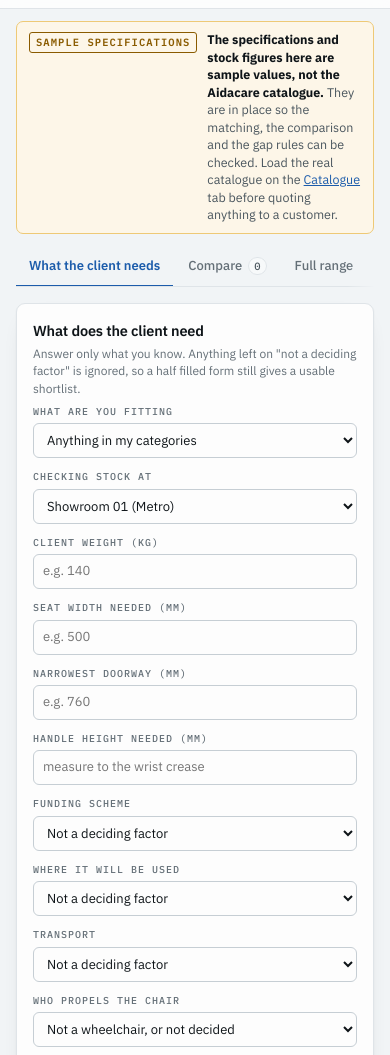
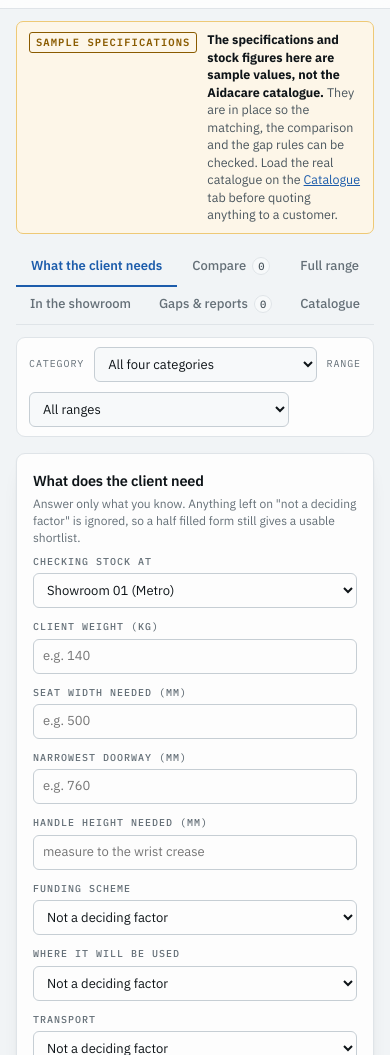
Before and after one commit to ptomazetti/aidacare, a plain HTML site: page index.html in a window 390 px wide. Shown: the part 45-1100 px from the top of the page. Drawn offline with Linux system fonts and the light colour scheme.

Commit message:
Fix the menu, add a range selector on every tab, and give every product a picture
The menu was cut off below 768px. At phone width four of the six items
sat off the right edge with only horizontal scroll to reach them, so
half the tool was effectively unreachable. It now wraps instead of
scrolling and every item is visible at every width.

There was also no way to choose a category or range except by going
back to the client form. The Full range tab simply stacked all four
categories, nearly 4000 px of page. A category and range selector now
sits under the menu on every tab and narrows the results, the matrix,
the showroom list and the search together. Choosing Manual Wheelchairs
takes the matrix from 3953 px to 1343 px, and the range list repopulates
per category. The category question has moved out of the client form,
so it is asked in one place rather than two.

Every product now carries a picture. Until real photography exists that
is a generic line illustration of the product type, drawn per family
with per model exceptions for the forearm walker, the bariatric items
and the ring cushion. It is never presented as a photo of a specific
model, and an uploaded photo replaces it everywhere.

Verified: no menu item cut off at 1280, 900, 768, 600 or 390; scope
holds across tabs; 79 illustrations with no empty placeholders; no
contrast failures in light, dark or phone; no errors or overflow.

Co-Authored-By: Claude Opus 5 <noreply@anthropic.com>
Claude-Session: https://claude.ai/code/session_019EqW6HvyyCRsVCcEprpFfA

```diff
--- a/index.html
+++ b/index.html
@@ -162,12 +162,13 @@ button,select,input,textarea{font:inherit;color:inherit}
 
 /* ---------- tabs ---------- */
 .tabs{
-  display:flex;gap:2px;margin-block:14px 0;overflow-x:auto;scrollbar-width:thin;
+  display:flex;flex-wrap:wrap;gap:2px;margin-block:14px 0;
   border-bottom:1px solid var(--line);
-  -webkit-overflow-scrolling:touch;
-  mask-image:linear-gradient(to right,#000 calc(100% - 26px),transparent 100%);
-}
-@media (min-width:900px){.tabs{mask-image:none}}
+}
+@media (max-width:620px){
+  .tabs{gap:0}
+  .tab{flex:1 1 auto;text-align:center;padding-inline:10px;font-size:12.5px}
+}
 .tab{
   border:0;background:none;padding:9px 13px;cursor:pointer;white-space:nowrap;
   font-size:13px;font-weight:500;color:var(--ink-muted);
@@ -500,6 +501,10 @@ svg.chart text{font-family:var(--sans);fill:var(--ink-muted)}
   width:66px;height:66px;flex:none;border-radius:7px;object-fit:cover;
   background:var(--surface-2);border:1px solid var(--line);
 }
+.thumb--art{
+  color:var(--ink-2);padding:5px;background:var(--surface-2);
+  border:1px solid var(--line);border-radius:7px;
+}
 .thumb--empty{
   display:flex;align-items:center;justify-content:center;
   font-family:var(--mono);font-size:13px;font-weight:600;color:var(--ink-muted);
@@ -559,6 +564,21 @@ table.mx{table-layout:fixed;min-width:780px}
 .mx__sku{font-family:var(--mono);font-size:10.5px;color:#5a656b;margin-bottom:4px}
 .mx__reasons{margin:0 0 5px;padding-left:15px;font-size:11.5px;line-height:1.45}
 .mx__reasons li{margin-bottom:2px}
+.scope{
+  display:flex;gap:10px;align-items:center;flex-wrap:wrap;
+  padding:9px 12px;margin-top:12px;border:1px solid var(--line);
+  border-radius:9px;background:var(--surface);
+}
+.scope__label{
+  font-family:var(--mono);font-size:10px;letter-spacing:.09em;text-transform:uppercase;
+  color:var(--ink-muted);white-space:nowrap;
+}
+.scope select{
+  padding:7px 9px;border:1px solid var(--rule);border-radius:6px;
+  background:var(--surface-2);font-size:13px;min-width:0;flex:1 1 160px;max-width:260px;
+}
+.scope__note{font-size:11.5px;color:var(--ink-muted);margin-left:auto;white-space:nowrap}
+@media (max-width:620px){.scope__note{display:none}}
 .findbar{
   display:flex;gap:10px;align-items:center;flex-wrap:wrap;margin-bottom:12px;
   padding:10px 12px;border:1px solid var(--line);border-radius:9px;background:var(--surface);
@@ -607,6 +627,8 @@ table.mx{table-layout:fixed;min-width:780px}
     <button class="tab" role="tab" data-view="gaps" aria-selected="false">Gaps &amp; reports<span class="tab__count" id="cntGaps">0</span></button>
     <button class="tab" role="tab" data-view="data" aria-selected="false">Catalogue</button>
   </nav>
+
+  <div class="scope" id="scopeBar"></div>
 
   <div class="panels">
     <section id="view-match" role="tabpanel"></section>
@@ -842,7 +864,7 @@ function buildAvailability(){
 /* ---------- what the client needs ---------- */
 const FUNDING = ["NDIS","DVA","Aged Care Package","Private"];
 const BLANK_NEED = {
-  cat:"ALL", userWeight:"", seatWidth:"", doorway:"", handleHeight:"",
+  cat:"ALL", family:"ALL", userWeight:"", seatWidth:"", doorway:"", handleHeight:"",
   env:"Any", transport:"Any", propel:"Any", wrists:"Any", risk:"Any",
   funding:"Any", budget:"", notes:"", clientRef:"", preparedBy:""
 };
@@ -951,7 +973,9 @@ function sortResults(list, how){
 }
 
 function scope(need){
-  return PRODUCTS.filter(p => need.cat === "ALL" || p.cat === need.cat);
+  return PRODUCTS.filter(p =>
+    (need.cat === "ALL" || p.cat === need.cat) &&
+    (need.family === "ALL" || p.family === need.family));
 }
 function assess(need){
   const list = scope(need).map(p => evaluate(p, need));
@@ -1061,7 +1085,6 @@ function num(id, label, val, ph){
 function needsForm(){
   const n = STATE.need;
   return '<div class="needs">'
-    + sel("n_cat","What are you fitting", [{v:"ALL",l:"Anything in my categories"}].concat(CATEGORIES.map(c=>({v:c.id,l:c.name}))), n.cat)
     + sel("n_showroom","Checking stock at", SHOWROOMS.map(s=>({v:s.id,l:s.name+" ("+s.profile+")"})), STATE.showroom)
     + num("n_weight","Client weight (kg)", n.userWeight, "e.g. 140")
     + num("n_seatWidth","Seat width needed (mm)", n.seatWidth, "e.g. 500")
@@ -1310,11 +1333,15 @@ function renderCompare(){
    empty rather than filled to make the grid look tidy. */
 function renderRange(){
   const cats = STATE.need.cat === "ALL" ? CATEGORIES : CATEGORIES.filter(c=>c.id===STATE.need.cat);
+  const fam = STATE.need.family;
   const body = cats.map(c=>{
-    const segs = NEED_SEGMENTS[c.id] || [];
+    const segs = (NEED_SEGMENTS[c.id] || []).filter(seg =>
+      fam === "ALL" || PRODUCTS.some(p=>p.cat===c.id && p.family===fam && (p.segments||[]).indexOf(seg) !== -1));
     const rows = segs.map(seg=>{
       const cells = GBB.map(g=>{
-        const list = PRODUCTS.filter(p=>p.cat===c.id && p.gbb===g && (p.segments||[]).indexOf(seg) !== -1).slice(0,2);
+        const list = PRODUCTS.filter(p=>p.cat===c.id && p.gbb===g
+          && (fam === "ALL" || p.family === fam)
+          && (p.segments||[]).indexOf(seg) !== -1).slice(0,2);
         if(!list.length) return '<td class="mx__cell mx__cell--empty">No product in this position</td>';
         return '<td class="mx__cell">' + list.map(p=>
             '<div class="mx__model">'
@@ -1349,7 +1376,7 @@ function renderShowroom(){
   const s = SHOWROOMS.find(x=>x.id===STATE.showroom) || SHOWROOMS[0];
   const req = PRODUCTS.filter(p=>p.req==="Required");
   const missing = req.filter(p=>!av(p.sku).displayed);
-  const listed = PRODUCTS.filter(p=>searchMatch(p, STATE.search));
+  const listed = scope(STATE.need).filter(p=>searchMatch(p, STATE.search));
   const rows = listed.map(p=>{
     const a = av(p.sku);
     return '<tr><td>'+esc(p.name)+'<span class="sku">'+esc(p.sku)+' &middot; '+esc(CATNAME[p.cat])+'</span></td>'
@@ -1369,7 +1396,7 @@ function renderShowroom(){
         + '</ul><p>Raise these with the showroom and Category Management, with the date you checked.</p></div>' : '')
     + '<div class="findbar">'
     +   '<input id="qShowroom" type="search" value="'+esc(STATE.search)+'" placeholder="Find a product by name, code or family" aria-label="Find a product">'
-    +   '<span class="findbar__count">'+listed.length+' of '+PRODUCTS.length+'</span>'
+    +   '<span class="findbar__count">'+listed.length+' of '+scope(STATE.need).length+'</span>'
     +   (STATE.search ? '<button class="btn btn--ghost findbar__clear" id="clearSearch2" type="button">Clear</button>' : '')
     + '</div>'
     + '<div class="tablewrap"><table><thead><tr><th>Product</th><th>Position</th><th>Display</th><th>Demonstration</th>'
@@ -1436,9 +1463,9 @@ function renderData(){
     + '<span class="chip">'+PRODUCTS.filter(x=>imageFor(x)).length+' of '+PRODUCTS.length+' have a photo</span></div>'
     + '<p class="panel__note panel__note--tight">'
     + (SHARED.assets && SHARED.canEdit
-        ? 'Upload one photo per product. Everyone who can open this page sees them.'
+        ? 'Products without a photo show a generic illustration of that product type. It is not a photo of the model and is replaced everywhere the moment you upload one. Everyone who can open this page sees what you upload.'
         : (SHARED.checked
-            ? 'Photo upload needs edit access on the published page. A photo can also be set through the image column when this page is hosted on your own server.'
+            ? 'Products without a photo show a generic illustration of that product type, not a photo of the model. Uploading real photography needs edit access on the published page.'
             : 'Checking whether photos can be uploaded.'))
     + '</p>'
     + '<div class="tablewrap"><table><thead><tr><th>Product</th><th>Photo</th><th></th></tr></thead><tbody>'
@@ -1536,7 +1563,28 @@ function syncPicks(){
   saveState();
 }
 
+/* The range selector follows you across every tab. Category Management
+   think in ranges, so changing range should never mean going back to the
+   client form to do it. */
+function renderScope(){
+  const n = STATE.need;
+  const fams = [...new Set(PRODUCTS.filter(p=>n.cat === "ALL" || p.cat === n.cat).map(p=>p.family))].sort();
+  const catOpts = [{v:"ALL",l:"All four categories"}].concat(CATEGORIES.map(c=>({v:c.id,l:c.name})));
+  const famOpts = [{v:"ALL",l:"All ranges"}].concat(fams.map(f=>({v:f,l:f})));
+  const inScope = PRODUCTS.filter(p=>(n.cat==="ALL"||p.cat===n.cat) && (n.family==="ALL"||p.family===n.family)).length;
+  return '<span class="scope__label">Category</span>'
+    + '<select id="s_cat" aria-label="Category">'
+    +   catOpts.map(o=>'<option value="'+esc(o.v)+'"'+(o.v===n.cat?" selected":"")+'>'+esc(o.l)+'</option>').join("")
+    + '</select>'
+    + '<span class="scope__label">Range</span>'
+    + '<select id="s_family" aria-label="Range">'
+    +   famOpts.map(o=>'<option value="'+esc(o.v)+'"'+(o.v===n.family?" selected":"")+'>'+esc(o.l)+'</option>').join("")
+    + '</select>'
+    + '<span class="scope__note">'+inScope+' product'+(inScope===1?"":"s")+' in scope</span>';
+}
+
 function render(){
+  document.getElementById("scopeBar").innerHTML = renderScope();
   document.getElementById("view-match").innerHTML = renderMatch();
   document.getElementById("view-compare").innerHTML = renderCompare();
   document.getElementById("view-range").innerHTML = renderRange();
@@ -1579,7 +1627,7 @@ function setView(v){
 function readNeed(){
   const g = id => { const el = document.getElementById(id); return el ? el.value : null; };
   const n = STATE.need;
-  const map = { n_cat:"cat", n_weight:"userWeight", n_seatWidth:"seatWidth", n_doorway:"doorway",
+  const map = { n_weight:"userWeight", n_seatWidth:"seatWidth", n_doorway:"doorway",
                 n_handleHeight:"handleHeight", n_env:"env", n_transport:"transport", n_propel:"propel",
                 n_wrists:"wrists", n_risk:"risk", n_funding:"funding", n_budget:"budget",
                 n_clientRef:"clientRef", n_preparedBy:"preparedBy" };
@@ -1610,6 +1658,14 @@ document.addEventListener("input", ev=>{
 
 document.addEventListener("change", ev=>{
   const t = ev.target;
+  if(t.id === "s_cat"){
+    STATE.need.cat = t.value;
+    STATE.need.family = "ALL";
+    STATE.limit = 24;
+    render();
+    return;
+  }
+  if(t.id === "s_family"){ STATE.need.family = t.value; STATE.limit = 24; render(); return; }
   if(t.id === "sortBy"){ STATE.sort = t.value; STATE.limit = 24; refreshResults(); saveState(); return; }
   if(t.id && t.id.indexOf("n_") === 0){ readNeed(); STATE.limit = 24; render(); return; }
   if(t.dataset.pick){
@@ -1981,6 +2037,13 @@ function imageFor(p){
 function thumb(p){
   const src = imageFor(p);
   if(src) return '<img class="thumb" src="'+esc(src)+'" alt="'+esc(p.name)+'" loading="lazy">';
+  const art = artFor(p);
+  if(art){
+    return '<svg class="thumb thumb--art" viewBox="0 0 64 64" role="img" aria-label="'
+      + esc(p.family) + ', illustration"><title>Generic illustration, not a photo of this model</title>'
+      + '<g fill="none" stroke="currentColor" stroke-width="2.4" stroke-linecap="round" stroke-linejoin="round">'
+      + art + '</g></svg>';
+  }
   return '<span class="thumb thumb--empty" aria-hidden="true">'+esc(p.cat)+'</span>';
 }
 async function uploadImage(sku, file){
@@ -2000,6 +2063,66 @@ async function uploadImage(sku, file){
   SHARED.images = next;
   render();
   return null;
+}
+
+
+/* ---------- product illustrations ----------
+   Generic line drawings by product type, so a card, a matrix cell and a
+   printed report read correctly before any photography exists. They are
+   not photographs of a specific model and never pretend to be: an
+   uploaded photo replaces them everywhere. */
+const ART = {
+  "Seat Walkers":
+    '<circle cx="15" cy="50" r="6"/><circle cx="49" cy="50" r="6"/>'
+  + '<path d="M15 44 19 20h26l4 24"/><rect x="19" y="26" width="26" height="6" rx="2"/>'
+  + '<path d="M19 20v-8h7M45 20v-8h-7"/>',
+  "Walking Frames":
+    '<path d="M16 16v30M48 16v30"/><path d="M16 27h32M16 37h32"/>'
+  + '<circle cx="16" cy="50" r="4"/><circle cx="48" cy="50" r="4"/>'
+  + '<path d="M16 16h-5M48 16h5"/>',
+  "Walking Canes":
+    '<path d="M30 54V26c0-8 6-14 14-14"/><path d="M25 54h10"/>',
+  "Transit":
+    '<path d="M16 32h22"/><path d="M16 32V13"/><path d="M16 13h-6"/>'
+  + '<path d="M38 32v5h7"/><circle cx="24" cy="44" r="10"/><circle cx="47" cy="50" r="4"/>',
+  "Self Propel":
+    '<path d="M16 32h22"/><path d="M16 32V13"/><path d="M16 13h-6"/>'
+  + '<path d="M38 32v5h7"/><circle cx="24" cy="44" r="10"/><circle cx="24" cy="44" r="6"/>'
+  + '<circle cx="47" cy="50" r="4"/>',
+  "Bariatric":
+    '<path d="M12 32h30"/><path d="M12 32V13"/><path d="M12 13h-6"/><path d="M12 24h30"/>'
+  + '<path d="M42 32v5h8"/><circle cx="22" cy="44" r="11"/><circle cx="22" cy="44" r="7"/>'
+  + '<circle cx="50" cy="50" r="4"/>',
+  "Pressure Care":
+    '<rect x="8" y="24" width="48" height="18" rx="6"/>'
+  + '<path d="M20 29c4 4 20 4 24 0"/><path d="M20 37c4-4 20-4 24 0"/>',
+  "Comfort":
+    '<path d="M8 42h48L8 24z"/>',
+  "Bed Accessories":
+    '<path d="M6 44h52"/><path d="M6 44v7M58 44v7"/><path d="M14 44V20h18"/>'
+  + '<rect x="30" y="16" width="15" height="8" rx="4"/><path d="M23 44V29"/>',
+  "Bed Furniture":
+    '<rect x="10" y="18" width="44" height="6" rx="2"/><path d="M32 24v20"/>'
+  + '<path d="M20 46h24"/><circle cx="20" cy="49" r="3"/><circle cx="44" cy="49" r="3"/>'
+};
+const ART_BY_SKU = {
+  "SMPL-MA-202":
+    '<circle cx="16" cy="52" r="4"/><circle cx="48" cy="52" r="4"/>'
+  + '<path d="M16 48V28M48 48V28"/><path d="M16 34h32"/>'
+  + '<rect x="8" y="17" width="20" height="6" rx="3"/><rect x="36" y="17" width="20" height="6" rx="3"/>'
+  + '<path d="M18 28v-5M46 28v-5"/>',
+  "SMPL-MA-104":
+    '<circle cx="14" cy="50" r="6"/><circle cx="50" cy="50" r="6"/>'
+  + '<path d="M14 44 18 20h28l4 24"/><rect x="16" y="26" width="32" height="7" rx="2"/>'
+  + '<path d="M18 20v-8h7M46 20v-8h-7"/>',
+  "SMPL-CU-202":
+    '<ellipse cx="32" cy="33" rx="24" ry="13"/><ellipse cx="32" cy="33" rx="9" ry="5"/>',
+  "SMPL-CU-104":
+    '<rect x="4" y="24" width="56" height="19" rx="6"/>'
+  + '<path d="M18 29c6 4 22 4 28 0"/><path d="M18 38c6-4 22-4 28 0"/>'
+};
+function artFor(p){
+  return ART_BY_SKU[p.sku] || ART[p.family] || null;
 }
 
 /* ---------- accessories ---------- */
```
Also changed, not shown: 1 other file.
